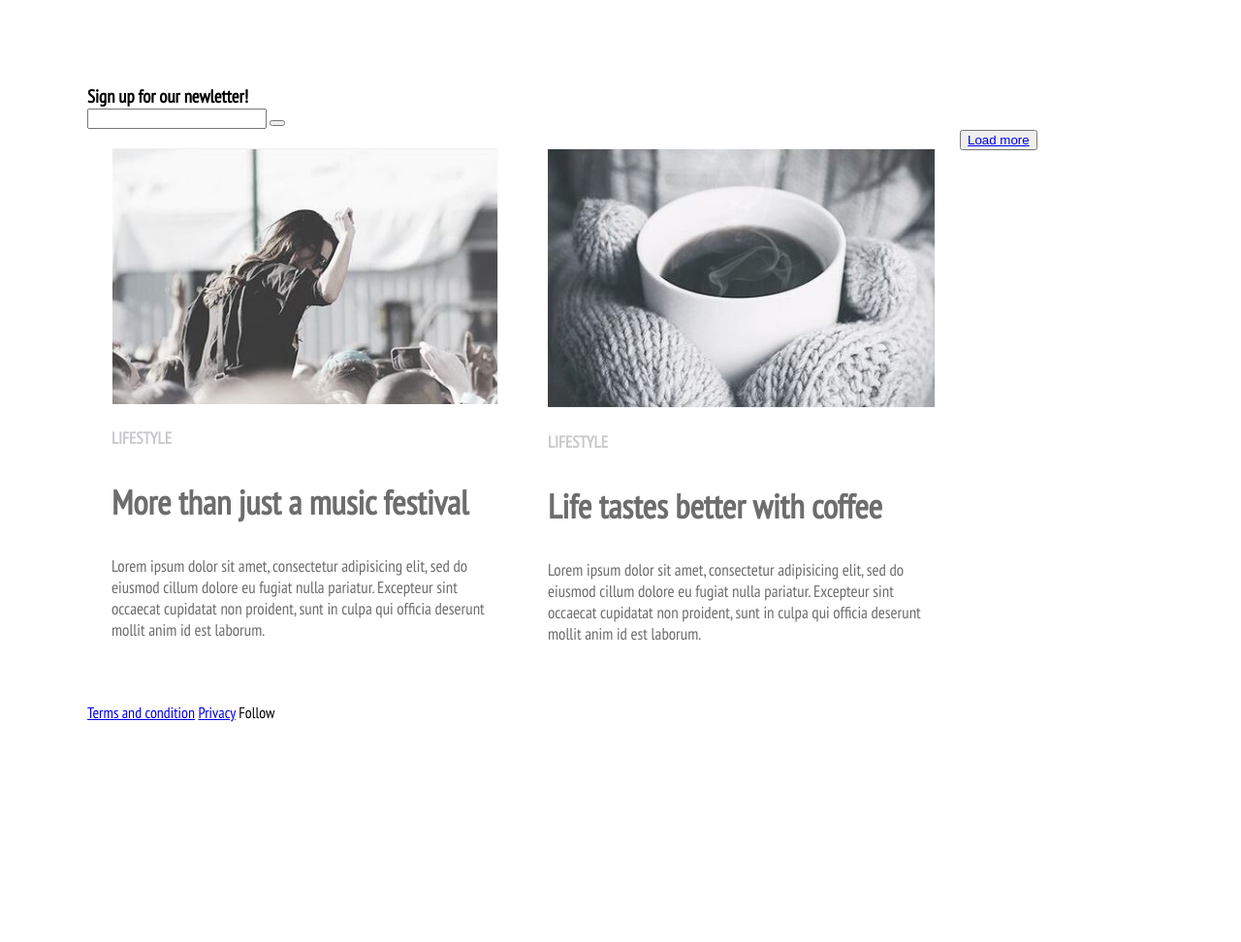
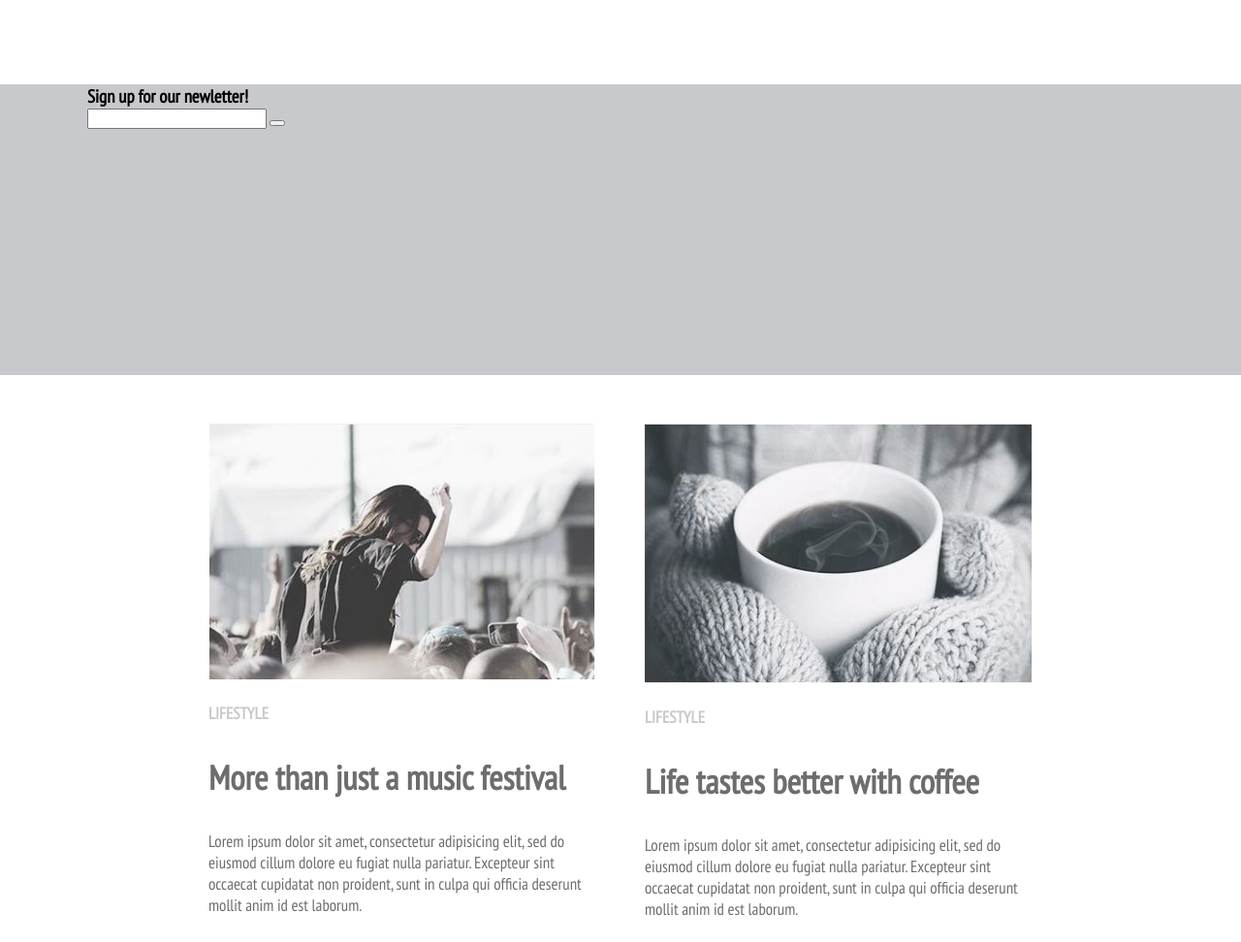
Before and after one commit to mtowhidhossain/Minimo-Project, a plain HTML site: page index.html in a window 1280 px wide. Shown: the part 2336-3308 px from the top of the page at 97% size. Before the commit the page ends 3081 px from the top, so only its background shows below. Drawn offline with Linux system fonts and the light colour scheme.

Commit message:
Update style.css

```diff
--- a/css/style.css
+++ b/css/style.css
@@ -140,7 +140,10 @@ header {
 
 
 
-.signupSection {}
+.signupSection {
+	background-color: #c8c9cc;
+	height: 300px;
+}
 
 .signupContent {}
 
@@ -156,11 +159,33 @@ header {
 
 
 
-.blogSection {}
+.blogSection {
+	padding: 30px 0;
+}
 
-.blogSection button {}
+.blogSection .container {
+	width: 900px;
 
-.blogSection button a {}
+}
+
+.blogSection .btn {
+	text-align: center;
+}
+
+.blogSection button {
+	background: transparent;
+
+	border: solid 1px;
+	padding: 10px 25px;
+}
+
+.blogSection button a {
+	text-decoration: none;
+	font-size: 20px;
+	color: #6d6d6d;
+
+
+}
 
 
 
```
